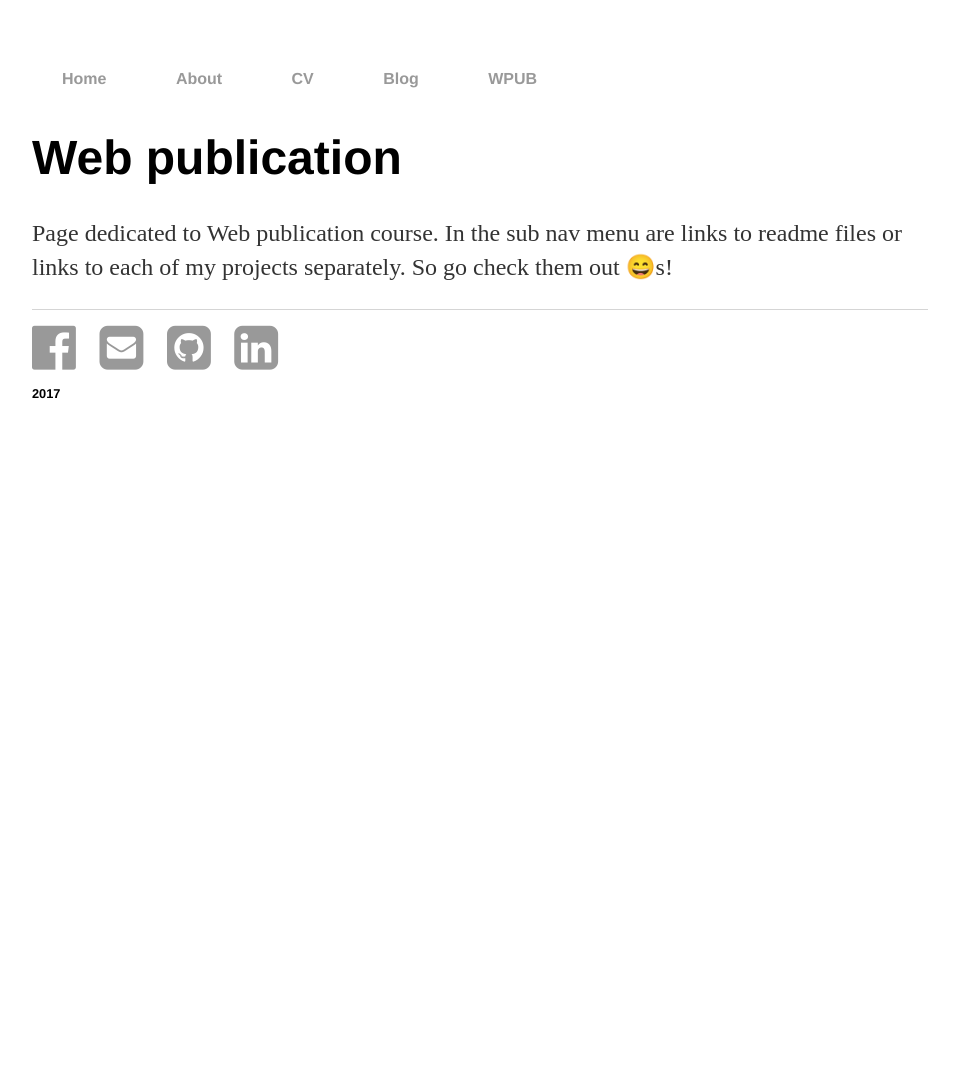
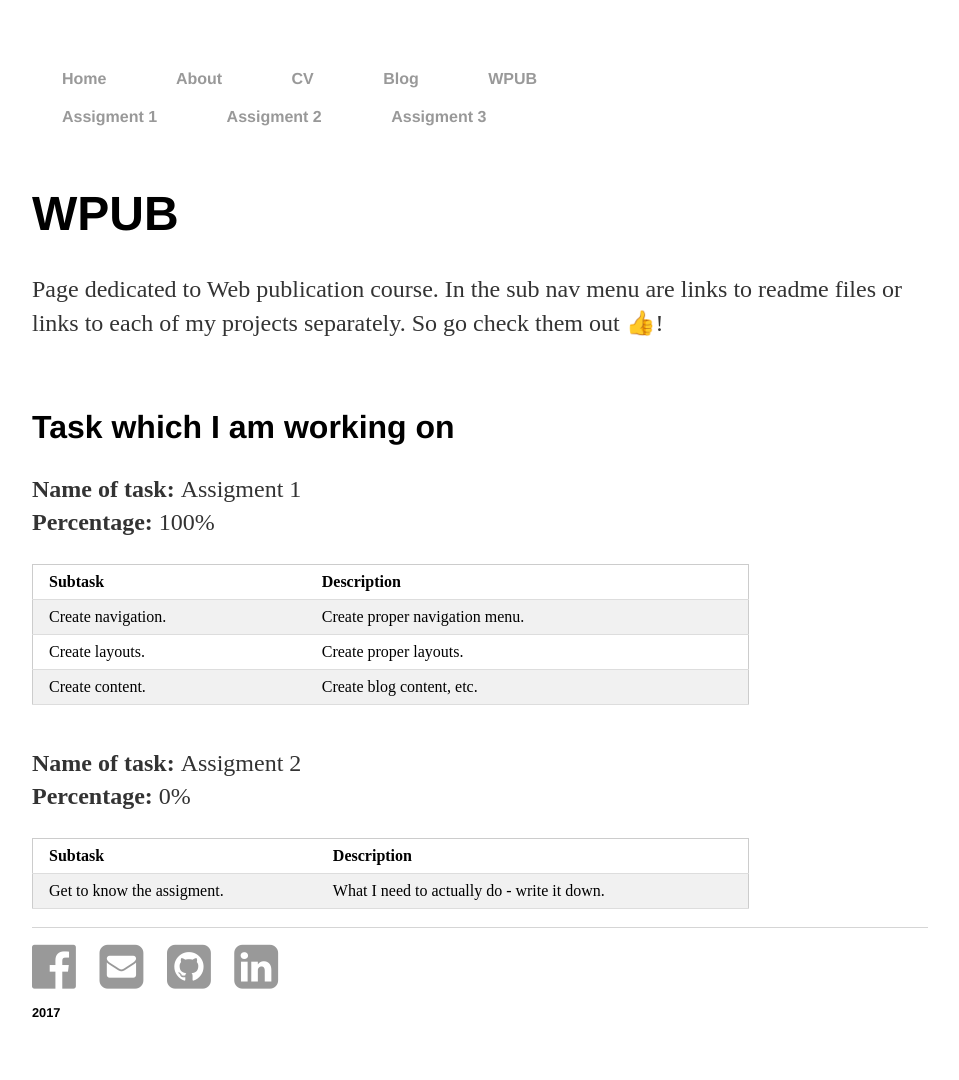
Before and after one commit to xcegin/xcegin.github.io, a Jekyll site: the page built from wpub/index.html, in a window 1280 px wide. Shown: the whole page, without its empty margins (160-1119 px from the left). Built offline with Jekyll 4.4.1, drawn with Linux system fonts in a browser that asks for light colours; emoji names are drawn with the system emoji font; before the commit the page ends 900 px from its top, so only the background shows below that.

Commit message:
Added new layout and bunch of stuff

```diff
--- a/_data/nav.yml
+++ b/_data/nav.yml
@@ -11,4 +11,11 @@
   href: "/blog/"
 
 - title: "WPUB"
-  href: "/WPUB/"
+  href: "/wpub/"
+  subcategorie:
+    - subtitle: "Assigment 1"
+      subhref: "/assigment1/"
+    - subtitle: "Assigment 2"
+      subhref: "/assigment2/"
+    - subtitle: "Assigment 3"
+      subhref: "/assigment3/"
--- /dev/null
+++ b/_data/wpub.yml
@@ -0,0 +1,15 @@
+- name: "Assigment 1"
+  percentage: "100%"
+  subtasks:
+    - subtask: "Create navigation."
+      subdescription: "Create proper navigation menu."
+    - subtask: "Create layouts."
+      subdescription: "Create proper layouts."
+    - subtask: "Create content."
+      subdescription: "Create blog content, etc."
+
+- name: "Assigment 2"
+  percentage: "0%"
+  subtasks:
+    - subtask: "Get to know the assigment."
+      subdescription: "What I need to actually do - write it down."
--- a/_includes/nav.html
+++ b/_includes/nav.html
@@ -3,12 +3,14 @@
     {% for nav in site.data.nav %}
       {% if nav.subcategorie != null %}
         <li>
-          <a  class="menu" href="{{ site.url }}{{ nav.url }}">{{ nav.title }}</a>
-          <ul>
+          <a  class="menu" href="{{ site.url }}{{ nav.href }}">{{ nav.title }}</a>
+          {% if page.url == nav.href %}
+		  <ul>
           {% for subcategory in nav.subcategorie %}
-            <li><a href="{{ site.url }}{{ subcategory.subhref }}">{{ subcategory.subtitle }}</a></li>
+            <li><a class="menu" href="{{ site.url }}{{ subcategory.subhref }}">{{ subcategory.subtitle }}</a></li>
           {% endfor %}
           </ul>
+		  {% endif %}
         </li>
       {% else %}
         <li>
--- a/_layouts/tags.html
+++ b/_layouts/tags.html
@@ -4,10 +4,8 @@ title: Tags
 ---
 {% capture site_tags %}{% for tag in site.tags %}{{ tag | first }}{% unless forloop.last %},{% endunless %}{% endfor %}{% endcapture %}
 
-<!-- `tag_words` is a sorted array of the tag names. -->
 {% assign tag_words = site_tags | split:',' | sort %}
 
-<!-- List of all tags -->
 <ul class="tags">
   {% for item in (0..site.tags.size) %}{% unless forloop.last %}
     {% capture this_word %}{{ tag_words[item] }}{% endcapture %}
@@ -19,7 +17,6 @@ title: Tags
   {% endunless %}{% endfor %}
 </ul>
 
-<!-- Posts by Tag -->
 <div>
   {% for item in (0..site.tags.size) %}{% unless forloop.last %}
     {% capture this_word %}{{ tag_words[item] }}{% endcapture %}
--- /dev/null
+++ b/_layouts/wpub.html
@@ -0,0 +1,28 @@
+---
+layout: default
+---
+<h1>{{ page.title }}</h1>
+
+ {{ content }}
+<br>
+<h2>Task which I am working on</h2>
+{% for task in site.data.wpub %}
+	<p><b>Name of task: </b> {{ task.name }}
+	<br>
+	<b>Percentage: </b> {{ task.percentage }}</p>
+  {% if task.subtasks != null %}
+	<table style="width:80%" class="w3-table-all w3-hoverable">
+	  <tr>
+	<th>Subtask</th>
+    <th>Description</th>
+	</tr>
+	  {% for subtasks in task.subtasks %}
+	  <tr>
+		<td>{{ subtasks.subtask }}</td>
+		<td>{{ subtasks.subdescription }}</td>
+	  </tr>
+	  {% endfor %}
+	  </table>
+  {% endif %}
+  <br>
+{% endfor %}
--- a/css/main.css
+++ b/css/main.css
@@ -21,7 +21,6 @@ a {
     color: #999;
 }
 a:hover {
-    text-decoration: underline;
 }
 h1 {
     font-size: 3em;
@@ -125,3 +124,16 @@ ul.posts li {
 	padding: 10px 30px 10px 30px;
 	background-color: #6762A3;
 }
+/**
+CSS taken from W3 - https://www.w3schools.com/lib/w3.css
+*/
+.w3-table,.w3-table-all{border-collapse:collapse;border-spacing:0;width:100%;display:table}
+.w3-table-all{border:1px solid #ccc}
+.w3-bordered tr,.w3-table-all tr{border-bottom:1px solid #ddd}
+.w3-striped tbody tr:nth-child(even){background-color:#f1f1f1}
+.w3-table-all tr:nth-child(odd){background-color:#fff}
+.w3-table-all tr:nth-child(even){background-color:#f1f1f1}
+.w3-hoverable tbody tr:hover,.w3-ul.w3-hoverable li:hover{background-color:#ccc}
+.w3-centered tr th,.w3-centered tr td{text-align:center}
+.w3-table td,.w3-table th,.w3-table-all td,.w3-table-all th{padding:8px 8px;display:table-cell;text-align:left;vertical-align:top}
+.w3-table th:first-child,.w3-table td:first-child,.w3-table-all th:first-child,.w3-table-all td:first-child{padding-left:16px}
--- a/wpub/index.html
+++ b/wpub/index.html
@@ -1,11 +1,10 @@
 ---
-layout: default
+layout: wpub
 title: WPUB
 ---
 <div class="blurb">
-<h1>Web publication</h1>
 	<p>Page dedicated to Web publication course.
 		In the sub nav menu are links to readme files or links to each of my projects separately.
-		So go  check them out :smile:s!
+		So go  check them out :+1:!
 	</p>
 </div>
```
Also changed, not shown: cv/index.md (+0 -2 lines).
